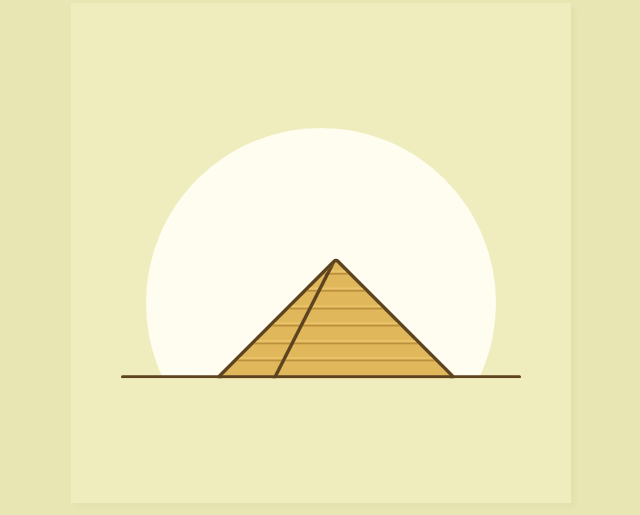
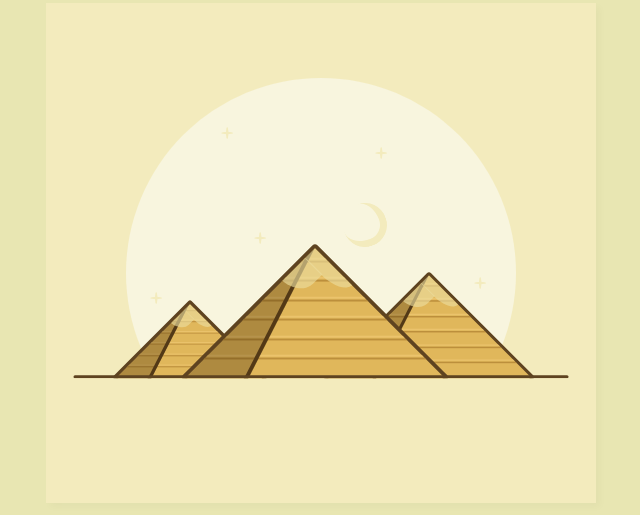
Before and after one commit to NathaliaZuza/pyramids-css, a plain HTML site: page index.html in a window 1280 px wide. Shown: the part 147-662 px from the top of the page, without its empty margins (319-959 px from the left). Drawn offline with Linux system fonts and the light colour scheme.

Commit message:
fazendo as estrelas, a lua e as outras piramides

```diff
--- a/index.html
+++ b/index.html
@@ -12,10 +12,12 @@
         <div class="square">
             <div class="sunWrapper">
                 <div class="sun"></div>
+            </div>
 
-            </div>
             <div class="piramideWrapper">
                 <div class="piramide">
+                    <div class="topoPiramide"></div>
+                    <div class="topoPiramide topo2"></div>
                     <div class="linesWrapper">
                         <div class="line"></div>
                         <div class="line"> </div>
@@ -25,10 +27,50 @@
                         <div class="line"></div>
                     </div>
                 </div>
-
+                <div class="piramide piramide2">
+                    <div class="topoPiramide"></div>
+                    <div class="topoPiramide topo2"></div>
+                    <div class="linesWrapper">
+                        <div class="line"></div>
+                        <div class="line"> </div>
+                        <div class="line"></div>
+                        <div class="line"></div>
+                        <div class="line"></div>
+                        <div class="line"></div>
+                    </div>
+                </div>
+                <div class="piramide piramide3">
+                    <div class="topoPiramide"></div>
+                    <div class="topoPiramide topo2"></div>
+                    <div class="linesWrapper">
+                        <div class="line"></div>
+                        <div class="line"> </div>
+                        <div class="line"></div>
+                        <div class="line"></div>
+                        <div class="line"></div>
+                        <div class="line"></div>
+                    </div>
+                </div>
                 <div class="lineBottom"></div>
             </div>
 
+            <div class="starWrapper star1">
+                <div class="star"></div>
+            </div>
+            <div class="starWrapper star2">
+                <div class="star"></div>
+            </div>
+            <div class="starWrapper star3">
+                <div class="star"></div>
+            </div>
+            <div class="starWrapper star4">
+                <div class="star"></div>
+            </div>
+            <div class="starWrapper star5">
+                <div class="star"></div>
+            </div>
+
+            <div class="moon"></div>
         </div>
     </div>
 </body>
--- a/style.css
+++ b/style.css
@@ -17,27 +17,28 @@ body{
 }
 
 .square{
-    background-color: #EFEDBD;
+    background-color: #F3EBBD;
     height: 500px;
-    width: 500px;
+    width: 550px;
     box-shadow: 4px 4px 7px rgba(0, 0, 0, 0.027);
     position: absolute;
 }
 
 .sun{
-    background-color: #FEFDEF;
+    background-color: #f8f5de;
     border-radius: 50%;
-    height: 350px;
-    width: 350px;
+    height: 390px;
+    width: 390px;
+    margin: 0 auto;
 }
 
 .sunWrapper{
-    width: 70%;
-    height: 50%;
+    width: 80%;
+    height: 60%;
     position: absolute;
     overflow: hidden;
     left: 50%;
-    top: 50%;
+    top: 45%;
     transform: translate(-50%, -50%);
 }
 
@@ -46,7 +47,7 @@ body{
     bottom: 0;
     height: 3.5px;
     background-color: #5E4320;
-    width: 80%;
+    width: 90%;
     left: 50%;
     border-radius: 4px;
     transform: translateX(-50%);
@@ -68,12 +69,26 @@ body{
     width: 200px;
     position: absolute;
     top: 147px;
-    left: 50%;
+    left: 48%;
     transform: translateX(-50%) rotate(135deg);
-    border-radius: 5px;
-    scale: 0.85;
+    border-radius: 4px;
+    scale: 0.95;
     z-index: -2;
     overflow: hidden;
+}
+
+.piramide2{
+    border: 6px solid #5E4320;
+    left: 18%;
+    scale: 0.55;
+    z-index: -4;
+}
+
+.piramide3{
+    border: 4px solid #5E4320;
+    left: 65%;
+    scale: 0.75;
+    z-index: -4;
 }
 
 .piramide::after{
@@ -87,6 +102,22 @@ body{
     transform: rotate(72deg);
 }
 
+.piramide2::after{
+    width: 5.5px;
+}
+
+.piramide::before{
+    content: "";
+    background-color: #3b23004d;
+    height: 100%;
+    width: 90px;
+    position: absolute;
+    left: 30%;
+    top: 110px;
+    transform: rotate(72deg);
+    z-index: 9;
+}
+
 .linesWrapper{
     height: 104px;
     display: flex;
@@ -97,7 +128,6 @@ body{
     width: 280px;
     left: 20%;
     transform: translateX(-50%) rotate(45deg);
-
 }
 
 .line{
@@ -111,5 +141,89 @@ body{
     top: 2px;
     border: 1.2px solid #EBC36C;
     width: 100%;
-    position: absolute ;
+    position: absolute;
 }
+
+.topoPiramide{
+    background-color: #ecdea0a2;
+    height: 50px;
+    width: 35px;
+    position: absolute;
+    left: 14.2px;
+    bottom: -25px;
+    border-radius: 0 60%;
+    z-index: 10;
+}
+
+.topo2{
+    height: 60px;
+    width: 30px;
+    left: -15px;
+    bottom: -5px;
+    border-radius: 170% 170% 0 0;
+}
+
+.starWrapper{
+    height: 20px;
+    width: 20px;
+    position: absolute;
+    transform: scale(0.6);
+}
+
+.star{
+    background-color: #F3EBBD;
+    height: 20px;
+    width: 4px;
+    border-radius: 70%;
+    position: relative;
+}
+
+.star::after{
+    content: "";
+    background-color: #F3EBBD;
+    height: 100%;
+    width: 100%;
+    position: absolute;
+    left: 0;
+    top: 0;
+    transform: rotate(90deg);
+    border-radius: 70%;
+}
+
+.star1{
+    left: 38%;
+    top: 45%;
+}
+
+.star2{
+    left: 19%;
+    top: 57%;
+}
+
+.star3{
+    left: 78%;
+    top: 54%;
+}
+
+.star4{
+    left: 60%;
+    top: 28%;
+}
+
+.star5{
+    left: 32%;
+    top: 24%;
+}
+
+.moon{
+    height: 44px;
+    width: 44px;
+    border-radius: 50%;
+    border-width: 7px 7px 0px 0;
+    border-color: #F3EBBD;
+    border-style: solid;
+    position: absolute;
+    left: 54%;
+    top: 40%;
+    transform: rotate(70deg);
+}
```
